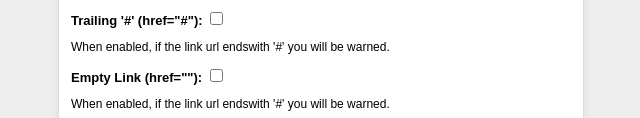
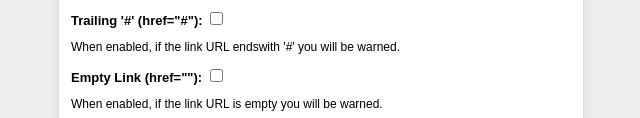
Before and after one commit to PageModifiedOfficial/Check-My-Links, a browser extension: page options.html in a window 1280 px wide. Shown: the part 682-800 px from the top of the page, 319-959 px from the left. Drawn offline with Linux system fonts and the light colour scheme.

Commit message:
Corrected text for 'Empty Link' option

```diff
--- a/options.html
+++ b/options.html
@@ -32,10 +32,10 @@
 		<p>Hashtags can link to elements by id within the DOM. Enabling will add add the check to make sure an element exists by id to correspond to the hashtag.  When enabled, if the page resolves but the corresponding element is not found, the element will be marked as a warning and shown in the console.log (F12->Console tab). <strong>Request Type: GET is required</strong></p>
 
 		<label for="trailingHash">Trailing '#' (href="#"): </label> <input type="checkbox" name="trailingHash" id="trailingHash" value="1">
-		<p>When enabled, if the link url endswith '#' you will be warned.</p>
+		<p>When enabled, if the link URL endswith '#' you will be warned.</p>
 
 		<label for="emptyLink">Empty Link (href=""): </label> <input type="checkbox" name="emptyLink" id="emptyLink" value="1">
-		<p>When enabled, if the link url endswith '#' you will be warned.</p>
+		<p>When enabled, if the link URL is empty you will be warned.</p>
 
 		<label for="noHrefAttr">Anchor tag without href (<a>No Link</a>): </label> <input type="checkbox" name="noHrefAttr" id="noHrefAttr" value="1">
 		<p>When enabled, if there is an anchor tag without an 'href' attribute you will be warned.</p>
```
